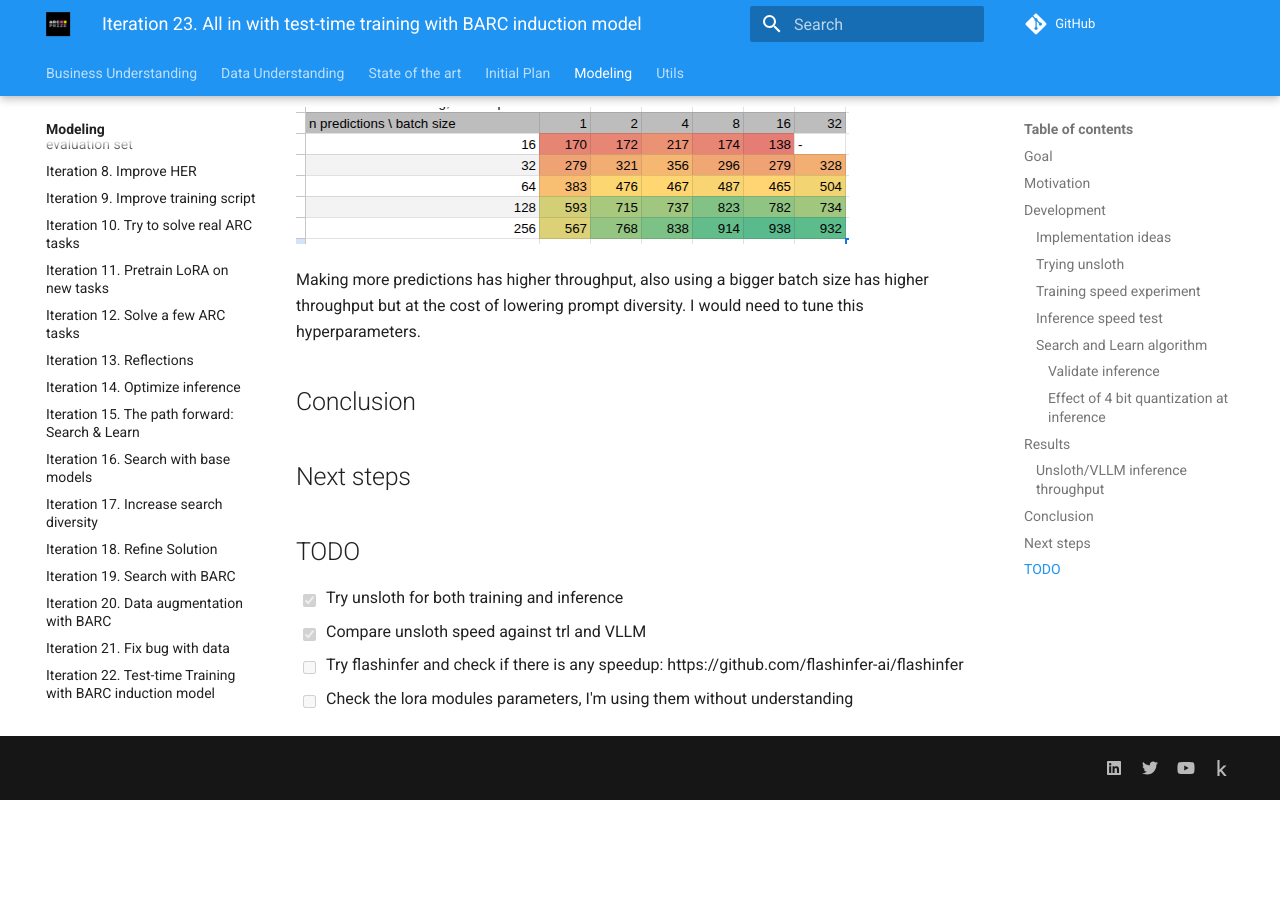
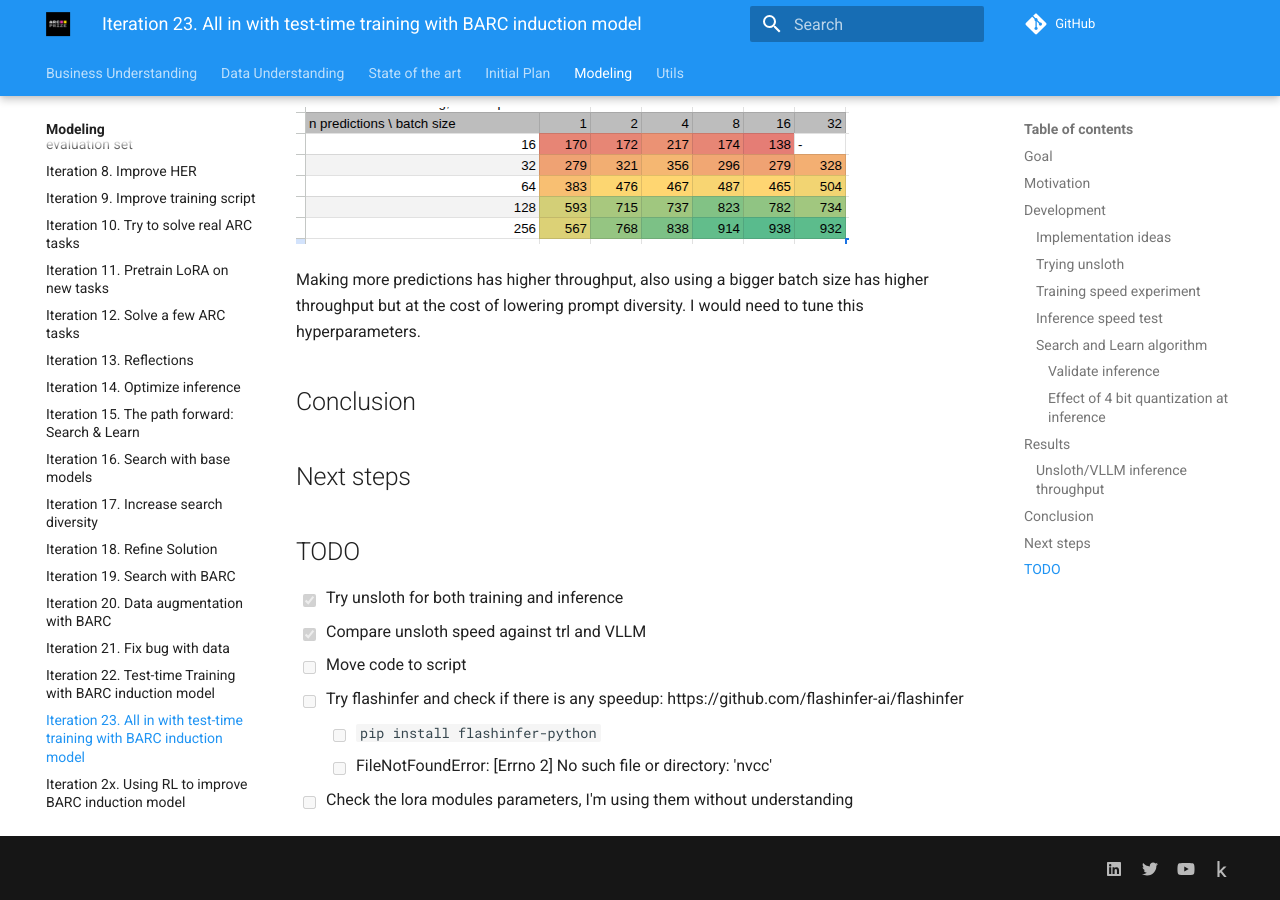
Before and after one commit to ironbar/arc25, an MkDocs documentation site: the page built from docs/modeling/Iteration_23_ttt_BARC_v2.md, in a window 1280 px wide and 900 px high, scrolled down 4523 px. Built offline with MkDocs 1.6.1 and Material for MkDocs 9.7.7, drawn with Linux system fonts in a browser that asks for light colours; comment, search, counter and statistics services are not loaded; before the commit the page ends 5323 px from its top, so only the background shows below that.

Commit message:
updated requirements

```diff
--- a/docs/modeling/Iteration_23_ttt_BARC_v2.md
+++ b/docs/modeling/Iteration_23_ttt_BARC_v2.md
@@ -206,5 +206,8 @@
 
 - [x] Try unsloth for both training and inference
 - [x] Compare unsloth speed against trl and VLLM
+- [ ] Move code to script
 - [ ] Try flashinfer and check if there is any speedup: https://github.com/flashinfer-ai/flashinfer
+  - [ ] `pip install flashinfer-python`
+  - [ ] FileNotFoundError: [Errno 2] No such file or directory: 'nvcc'
 - [ ] Check the lora modules parameters, I'm using them without understanding
--- a/requirements.txt
+++ b/requirements.txt
@@ -31,3 +31,4 @@
 pynvml
 opencv-python
 liger-kernel
+unsloth
```
Also changed, not shown: 1 other file.
